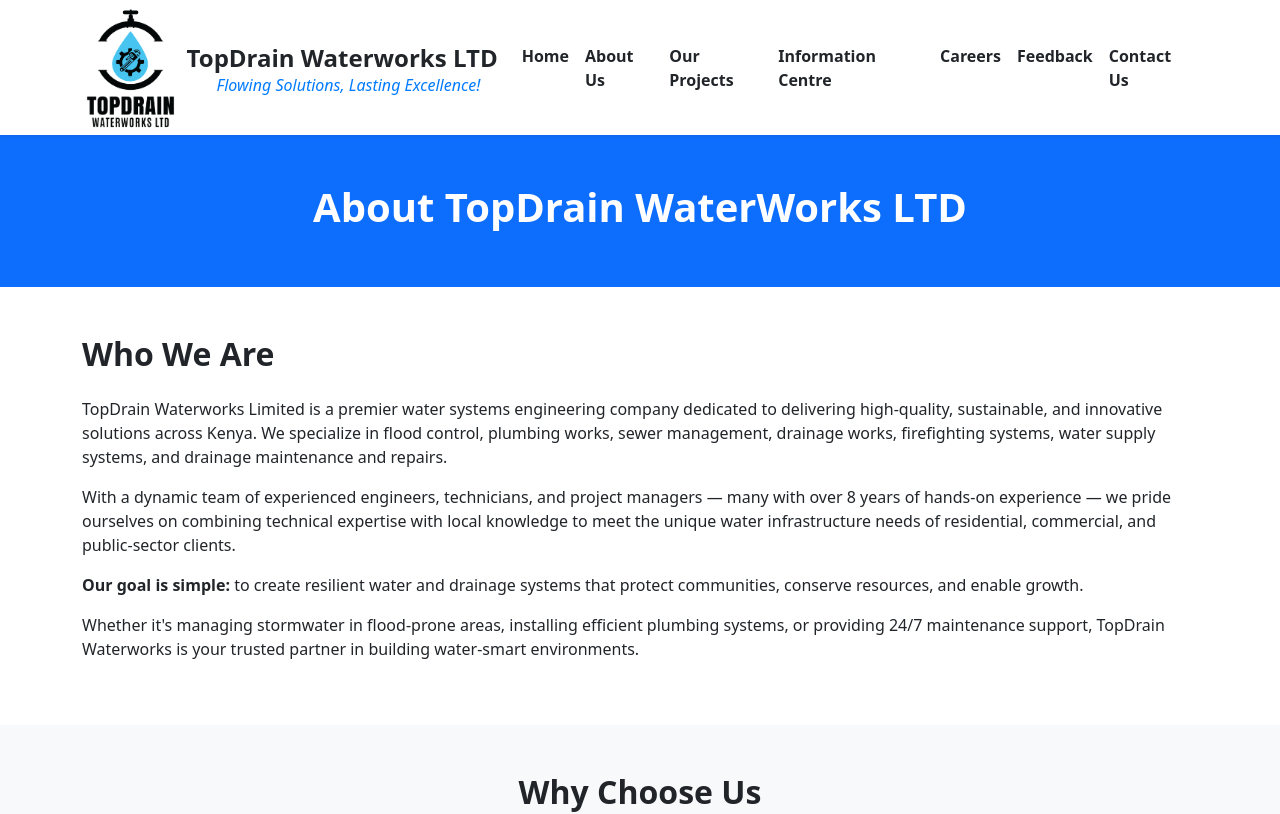
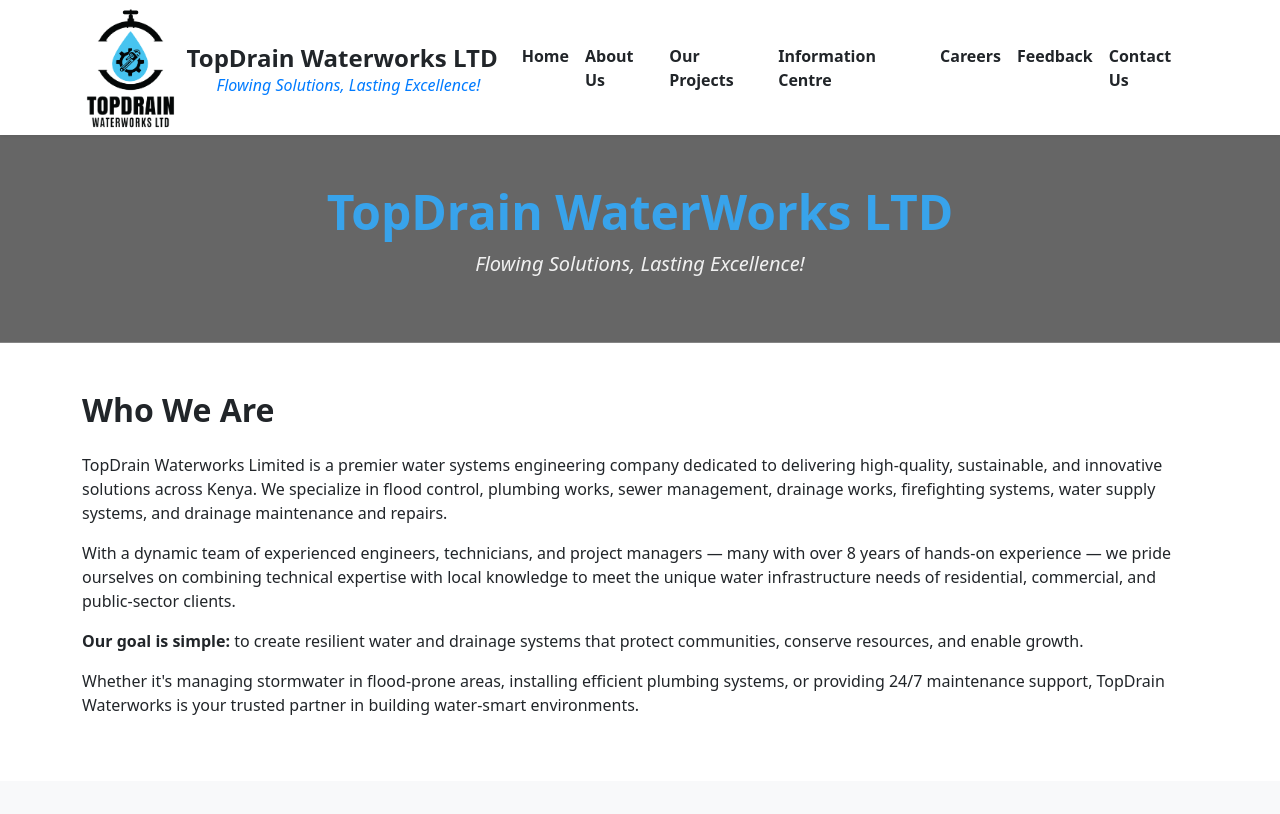
Before and after one commit to MarkBrianK/Top-drain-water-works, a React (Create React App) app: page /about in a window 1280 px wide. Shown: the top 814 px of the page. Built offline with nearby package versions, Linux system fonts and the light colour scheme; what @cloudinary/url-gen would draw is missing.

Commit message:
:art: background color about us

```diff
--- a/src/Components/About.jsx
+++ b/src/Components/About.jsx
@@ -6,11 +6,32 @@ export default function About() {
   return (
     <div className="about-page">
       {/* Header Section */}
-      <section className="bg-primary text-white text-center py-5">
+      <section
+        className="text-white text-center py-5"
+        style={{
+          backgroundImage: `linear-gradient(rgba(0,0,0,0.6), rgba(0,0,0,0.6))`,
+          backgroundSize: 'cover',
+          backgroundPosition: 'center',
+          backgroundRepeat: 'no-repeat',
+          color: 'white',
+          minHeight: '200px',
+          display: 'flex',
+          alignItems: 'center',
+          justifyContent: 'center',
+          flexDirection: 'column'
+        }}
+      >
         <div className="container">
-          <h1 className="fw-bold">About TopDrain WaterWorks LTD</h1>
+          <h1 className="fw-semibold display-5 mb-2">
+             <span  style={{ color: "rgba(51, 170, 250, 0.9)" }}>TopDrain WaterWorks LTD</span>
+          </h1>
+          <p className="lead fw-light" style={{ fontStyle: "italic", opacity: 0.9 }}>
+            Flowing Solutions, Lasting Excellence!
+          </p>
         </div>
       </section>
+
+
 
       {/* Company Overview */}
       <section className="container py-5">
@@ -25,7 +46,7 @@ export default function About() {
           With a dynamic team of experienced engineers, technicians, and project managers — many with over 8 years of hands-on experience — we pride ourselves on combining technical expertise with local knowledge to meet the unique water infrastructure needs of residential, commercial, and public-sector clients.
         </p>
         <p>
-          <span style={{fontWeight:"bold"}}>Our goal is simple: </span>to create resilient water and drainage systems that protect communities, conserve resources, and enable growth.
+          <span style={{ fontWeight: "bold" }}>Our goal is simple: </span>to create resilient water and drainage systems that protect communities, conserve resources, and enable growth.
         </p>
         <p>
           Whether it's managing stormwater in flood-prone areas, installing efficient plumbing systems, or providing 24/7 maintenance support, TopDrain Waterworks is your trusted partner in building water-smart environments.
```
